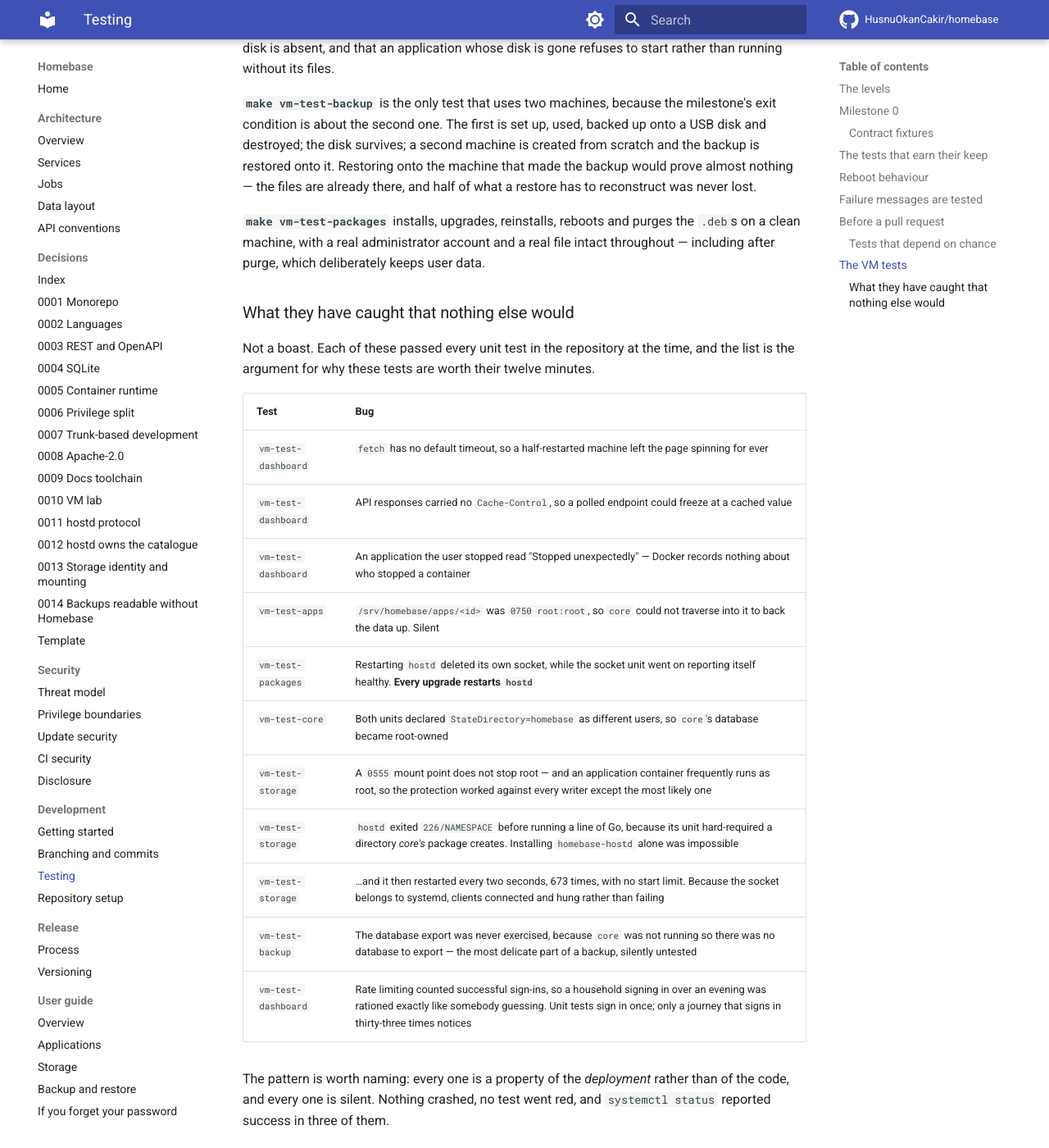
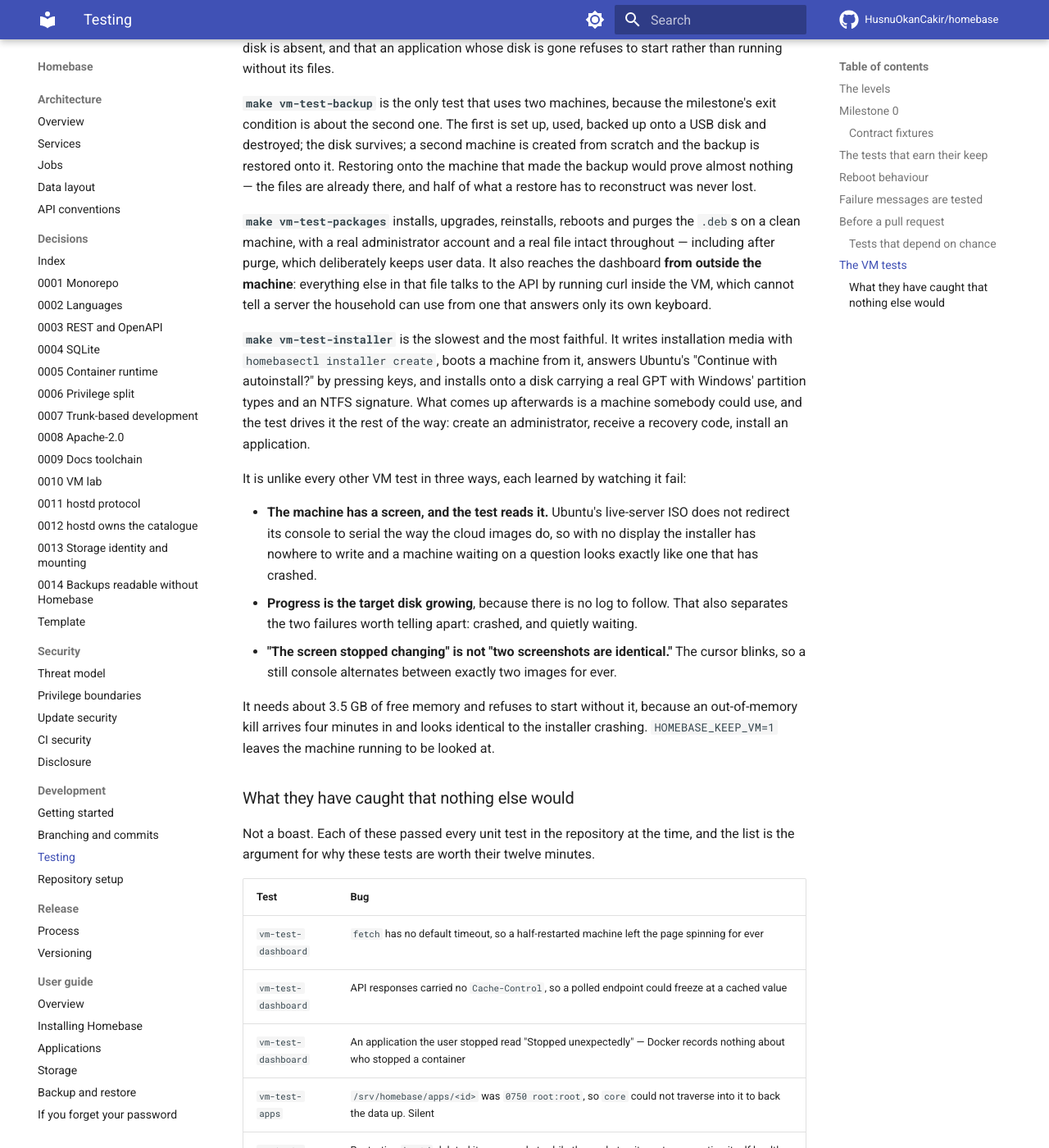
Before and after one commit to HusnuOkanCakir/homebase, an MkDocs documentation site: the page built from docs/development/testing.md, in a window 1280 px wide and 1400 px high, scrolled down 4165 px. Shown: the whole window at 82% size. Built offline with MkDocs 1.6.1 and Material for MkDocs 9.7.7, drawn with Linux system fonts in a browser that asks for light colours; comment, search, counter and statistics services are not loaded; some of the changed text lies outside the part shown.

Commit message:
docs: explain installing to somebody who has never used a terminal
A user-guide page written for the moment it is needed: which laptop, which
keys to press to boot from USB, the one question Ubuntu asks and what typing
yes to it destroys, and where to look afterwards for the address to open.

It is honest about the two rough edges rather than quiet about them. Making
the stick is a command on Linux today, and that is the only step that needs a
terminal — the graphical tool for Windows and macOS is split out and not
ready. And Ubuntu's confirmation prompt does not say which disk it is about to
erase, so the page says to take other drives out of the machine first.

The testing notes gain the installer test and the two bugs only it could have
found, and the roadmap records what Milestone 6 has and has not delivered.

Signed-off-by: Okan Cakir <h.okancakir@gmail.com>

```diff
--- a/docs/development/testing.md
+++ b/docs/development/testing.md
@@ -174,7 +174,32 @@
 
 **`make vm-test-packages`** installs, upgrades, reinstalls, reboots and purges the `.deb`s
 on a clean machine, with a real administrator account and a real file intact throughout —
-including after purge, which deliberately keeps user data.
+including after purge, which deliberately keeps user data. It also reaches the dashboard
+**from outside the machine**: everything else in that file talks to the API by running curl
+inside the VM, which cannot tell a server the household can use from one that answers only
+its own keyboard.
+
+**`make vm-test-installer`** is the slowest and the most faithful. It writes installation
+media with `homebasectl installer create`, boots a machine from it, answers Ubuntu's
+"Continue with autoinstall?" by pressing keys, and installs onto a disk carrying a real GPT
+with Windows' partition types and an NTFS signature. What comes up afterwards is a machine
+somebody could use, and the test drives it the rest of the way: create an administrator,
+receive a recovery code, install an application.
+
+It is unlike every other VM test in three ways, each learned by watching it fail:
+
+- **The machine has a screen, and the test reads it.** Ubuntu's live-server ISO does not
+  redirect its console to serial the way the cloud images do, so with no display the
+  installer has nowhere to write and a machine waiting on a question looks exactly like one
+  that has crashed.
+- **Progress is the target disk growing**, because there is no log to follow. That also
+  separates the two failures worth telling apart: crashed, and quietly waiting.
+- **"The screen stopped changing" is not "two screenshots are identical."** The cursor
+  blinks, so a still console alternates between exactly two images for ever.
+
+It needs about 3.5 GB of free memory and refuses to start without it, because an
+out-of-memory kill arrives four minutes in and looks identical to the installer crashing.
+`HOMEBASE_KEEP_VM=1` leaves the machine running to be looked at.
 
 ### What they have caught that nothing else would
 
@@ -194,6 +219,8 @@
 | `vm-test-storage` | …and it then restarted every two seconds, 673 times, with no start limit. Because the socket belongs to systemd, clients connected and hung rather than failing |
 | `vm-test-backup` | The database export was never exercised, because `core` was not running so there was no database to export — the most delicate part of a backup, silently untested |
 | `vm-test-dashboard` | Rate limiting counted successful sign-ins, so a household signing in over an evening was rationed exactly like somebody guessing. Unit tests sign in once; only a journey that signs in thirty-three times notices |
+| `vm-test-installer` | The console account could not run `sudo`. Its password is locked by design, so the recovery path it exists for — `sudo homebasectl recovery-code` — would have failed on every real installation |
+| `vm-test-installer` | An installed server listened on `127.0.0.1`, so the dashboard was reachable only from the server's own keyboard. Every machine-side check passed while the one thing the product is for did not work. It was invisible because two *other* places each set the address for their own good reasons |
 
 The pattern is worth naming: every one is a property of the *deployment* rather than of the
 code, and every one is silent. Nothing crashed, no test went red, and `systemctl status`
--- a/mkdocs.yml
+++ b/mkdocs.yml
@@ -112,6 +112,7 @@
       - Versioning: release/versioning.md
   - User guide:
       - Overview: user-guide/index.md
+      - Installing Homebase: user-guide/installing.md
       - Applications: user-guide/applications.md
       - Storage: user-guide/storage.md
       - Backup and restore: user-guide/backup.md
```
Also changed, not shown: CHANGELOG.md (+17 -0 lines), README.md (+5 -3 lines), ROADMAP.md (+30 -8 lines), docs/decisions/index.md (+1 -0 lines), docs/development/getting-started.md (+1 -0 lines), docs/user-guide/index.md (+1 -1 lines), docs/user-guide/installing.md (added, +114 -0 lines).
